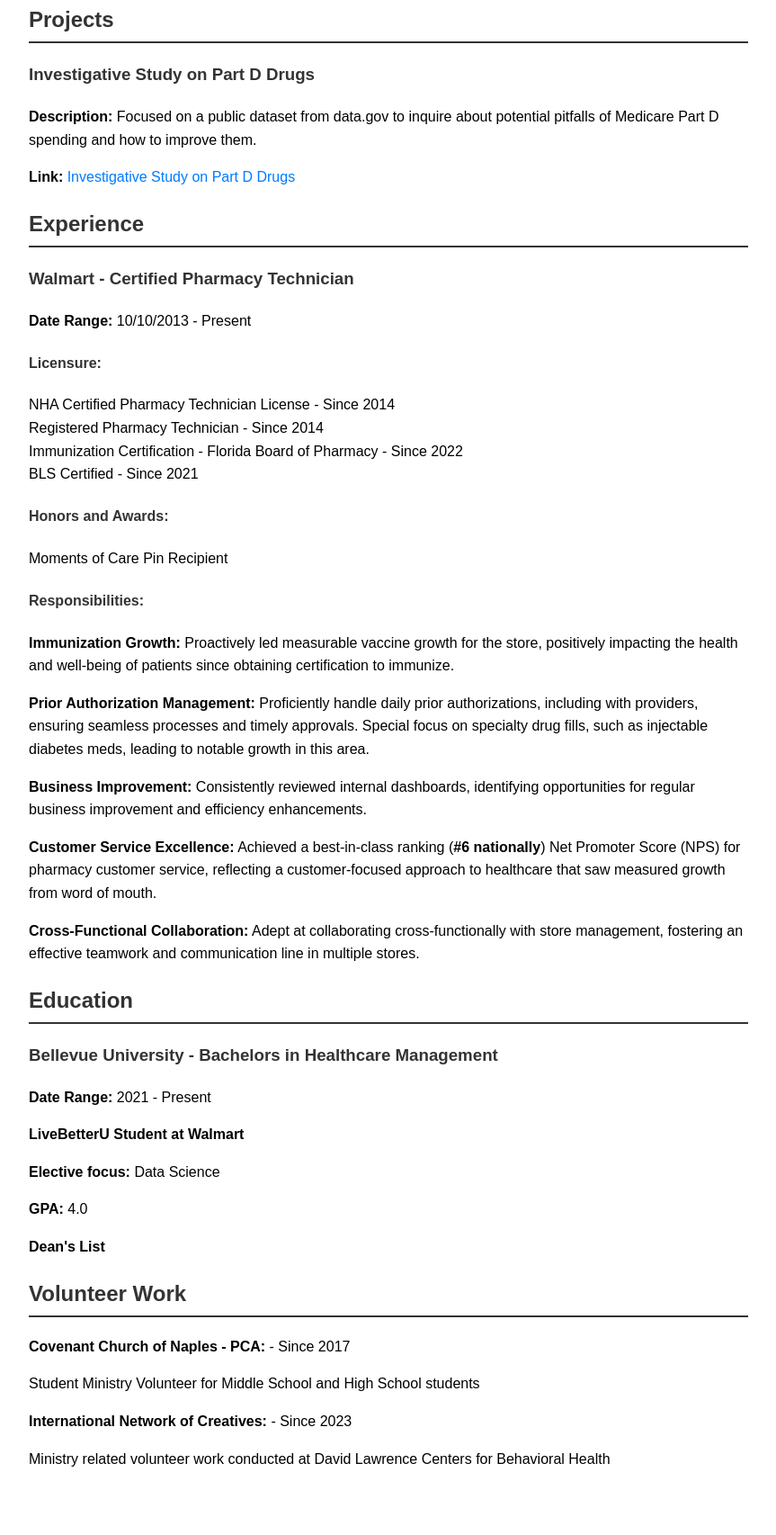
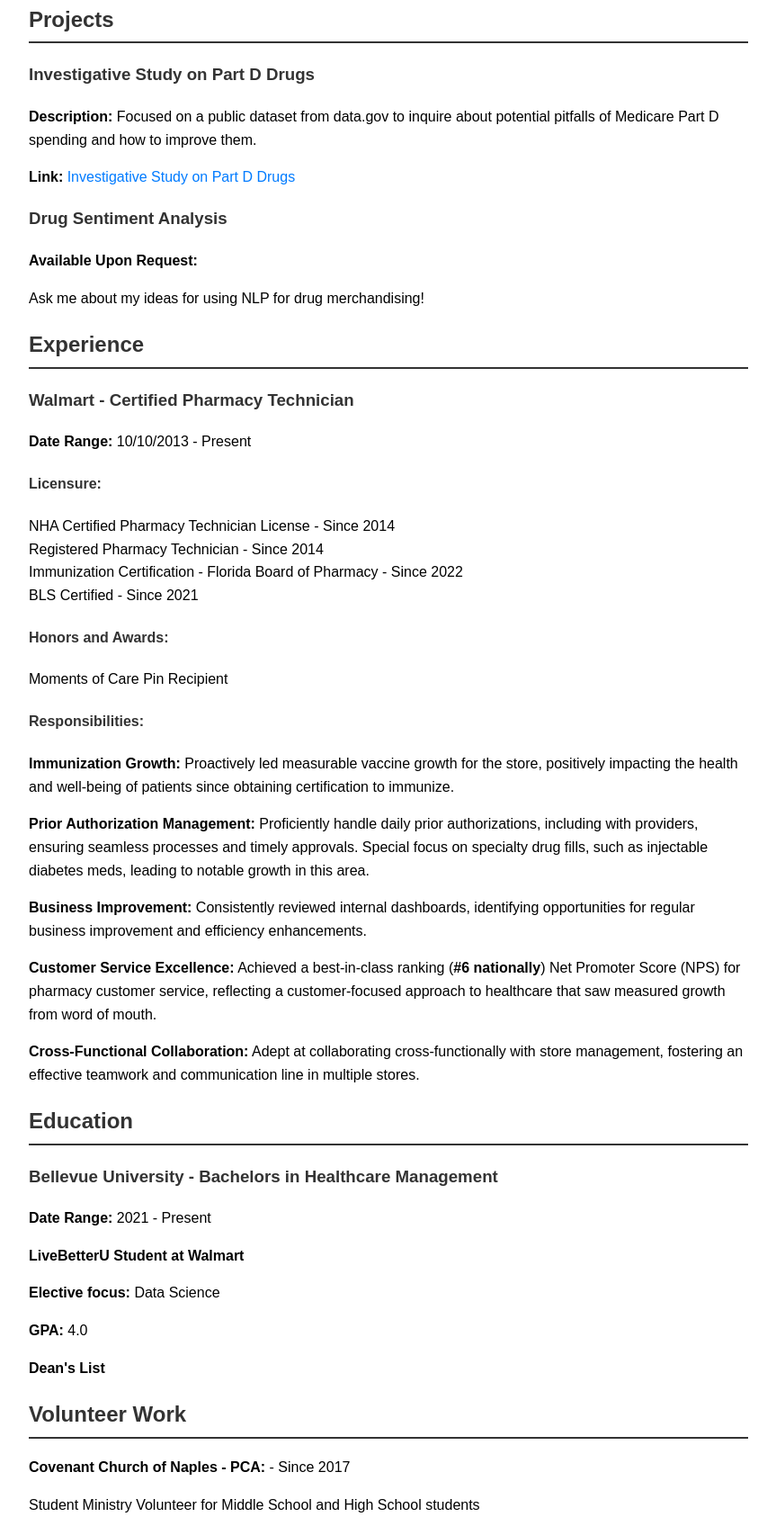
Before and after one commit to AlexHillberry/AlexHillberry.github.io, a plain HTML site: page index.html in a window 1280 px wide. Shown: the part 961-2667 px from the top of the page at 90% size, without its empty margins (208-1071 px from the left). Before the commit the page ends 2615 px from the top, so only its background shows below. Drawn offline with Linux system fonts and the light colour scheme.

Commit message:
Update index.html

```diff
--- a/index.html
+++ b/index.html
@@ -44,6 +44,8 @@
             <h3>Investigative Study on Part D Drugs</h3>
             <p><strong>Description:</strong> Focused on a public dataset from data.gov to inquire about potential pitfalls of Medicare Part D spending and how to improve them.</p>
             <p><strong>Link:</strong> <a href="https://rpubs.com/AlexHillberry/1070745">Investigative Study on Part D Drugs</a></p>
+            <h3>Drug Sentiment Analysis</h3>
+            <p><strong>Available Upon Request:</strong></p> Ask me about my ideas for using NLP for drug merchandising!
         </section>
 
         <section id="experience">
@@ -79,8 +81,6 @@
             <h2>Volunteer Work</h2>
              <p><strong>Covenant Church of Naples - PCA:</strong> - Since 2017</p>
              <p>Student Ministry Volunteer for Middle School and High School students</p>
-             <p><strong>International Network of Creatives:</strong> - Since 2023</p>
-                <p>Ministry related volunteer work conducted at David Lawrence Centers for Behavioral Health</p>
         </section>
 
     </main>
```
